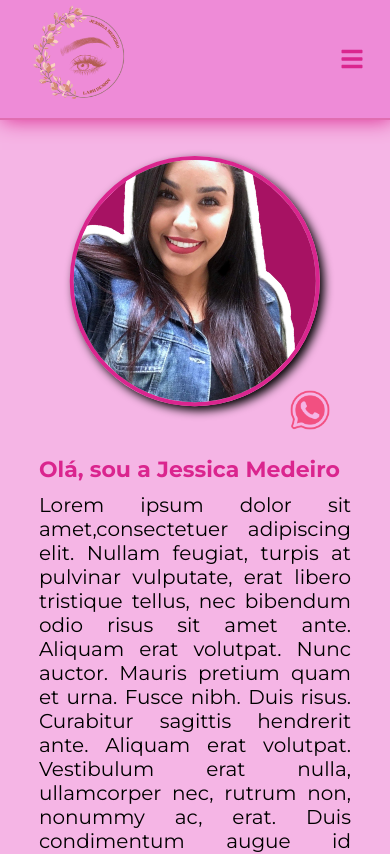
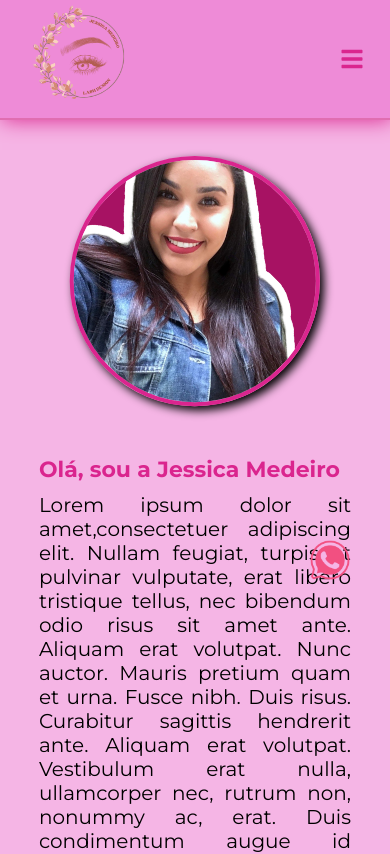
Before and after one commit to FilipemedeiroDev/landingpage-jessica, a Next.js app: page / in a window 390 px wide. Shown: the top 854 px of the page. Built offline with nearby package versions, Linux system fonts and the light colour scheme.

Commit message:
posição icon whats corrigida

```diff
--- a/styles/Home.module.css
+++ b/styles/Home.module.css
@@ -115,8 +115,8 @@
     .iconWhats {
         width: 60px;
         position: absolute;
-        right: 50px;
-        bottom: 400px;
+        right: 30px;
+        bottom: 250px;
         padding: 10px;
     }
 }
```
